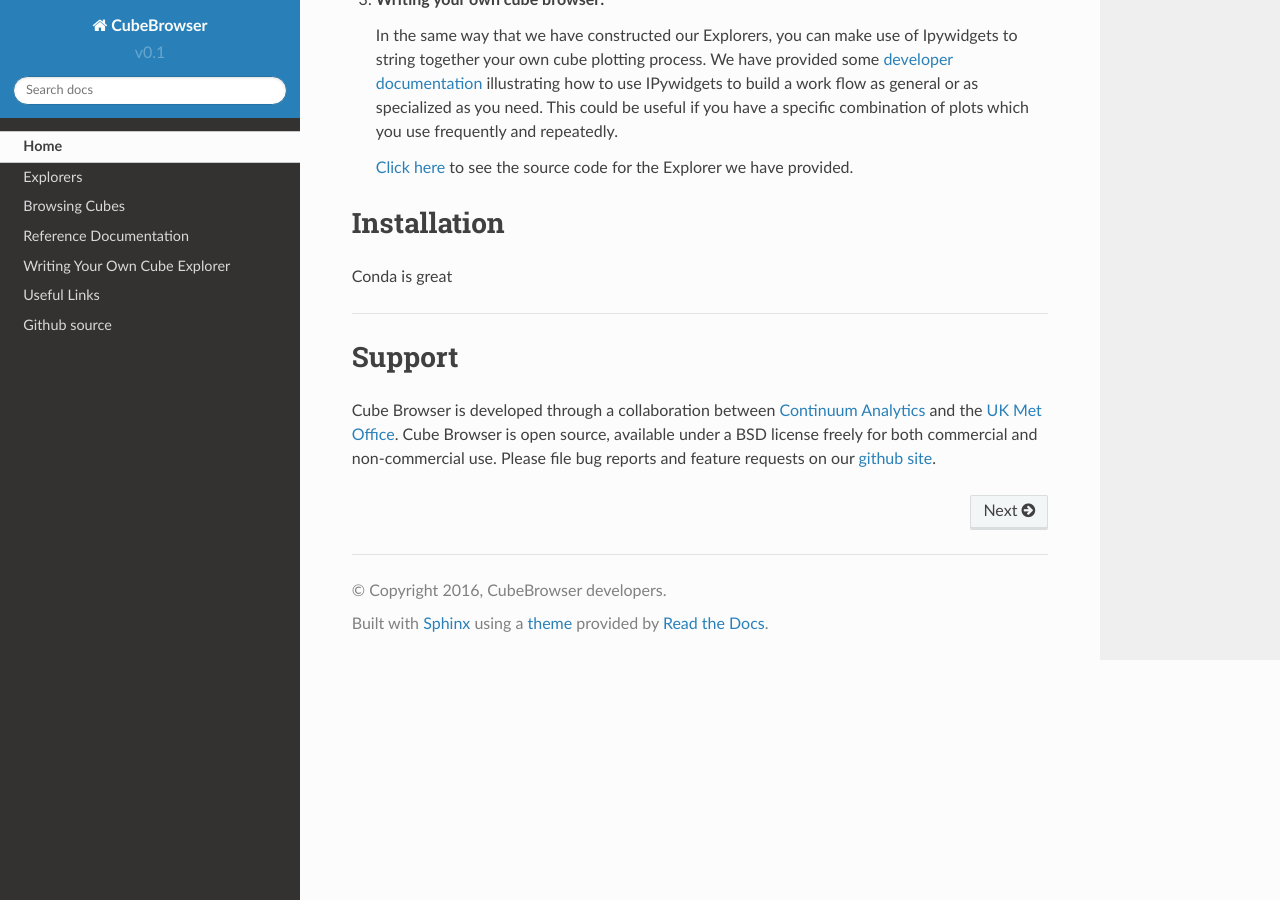
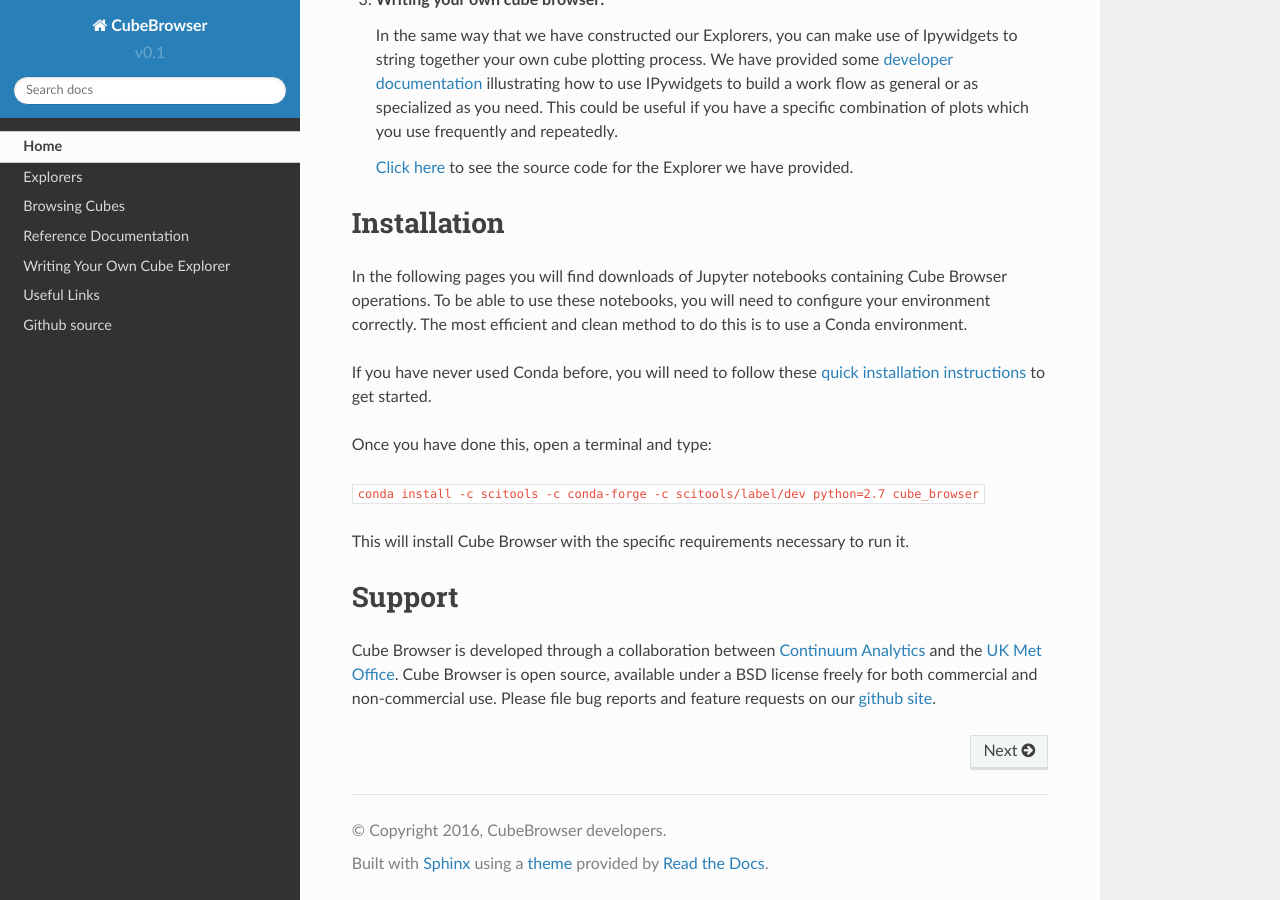
Before and after one commit to SciTools/cube_browser, a Sphinx documentation site: the page built from doc/index.rst, in a window 1280 px wide and 900 px high, scrolled down 580 px. Built offline with Sphinx 7.4.7 and the Read the Docs theme 2.0.0, drawn with Linux system fonts in a browser that asks for light colours.

Commit message:
conda install guide (#92)
* conda install guide

```diff
--- a/doc/explorers/intro.rst
+++ b/doc/explorers/intro.rst
@@ -25,7 +25,7 @@
 The installation instructions on the `homepage<index.html>`_ will provide this capability.
 Make sure you have a terminal with the Cube Browser environment activated, change directory to the location of your downloaded notebook, and then type:
 
-`jupyter notebook`
+``jupyter notebook``
 
 This will open a notebook tree from which you can access your Explorer.
 Once you have opened it, you can follow the steps above for running the notebook from your browser.
--- a/doc/index.rst
+++ b/doc/index.rst
@@ -34,9 +34,18 @@
 Installation
 ____________
 
-Conda is great
+In the following pages you will find downloads of Jupyter notebooks containing Cube Browser operations.
+To be able to use these notebooks, you will need to configure your environment correctly.
+The most efficient and clean method to do this is to use a Conda environment.
 
-------------
+If you have never used Conda before, you will need to follow these `quick installation instructions <http://conda.pydata.org/docs/install/quick.html>`_ to get started.
+
+Once you have done this, open a terminal and type:
+
+``conda install -c scitools -c conda-forge -c scitools/label/dev python=2.7 cube_browser``
+
+This will install Cube Browser with the specific requirements necessary to run it.
+
 
 Support
 _______
```
